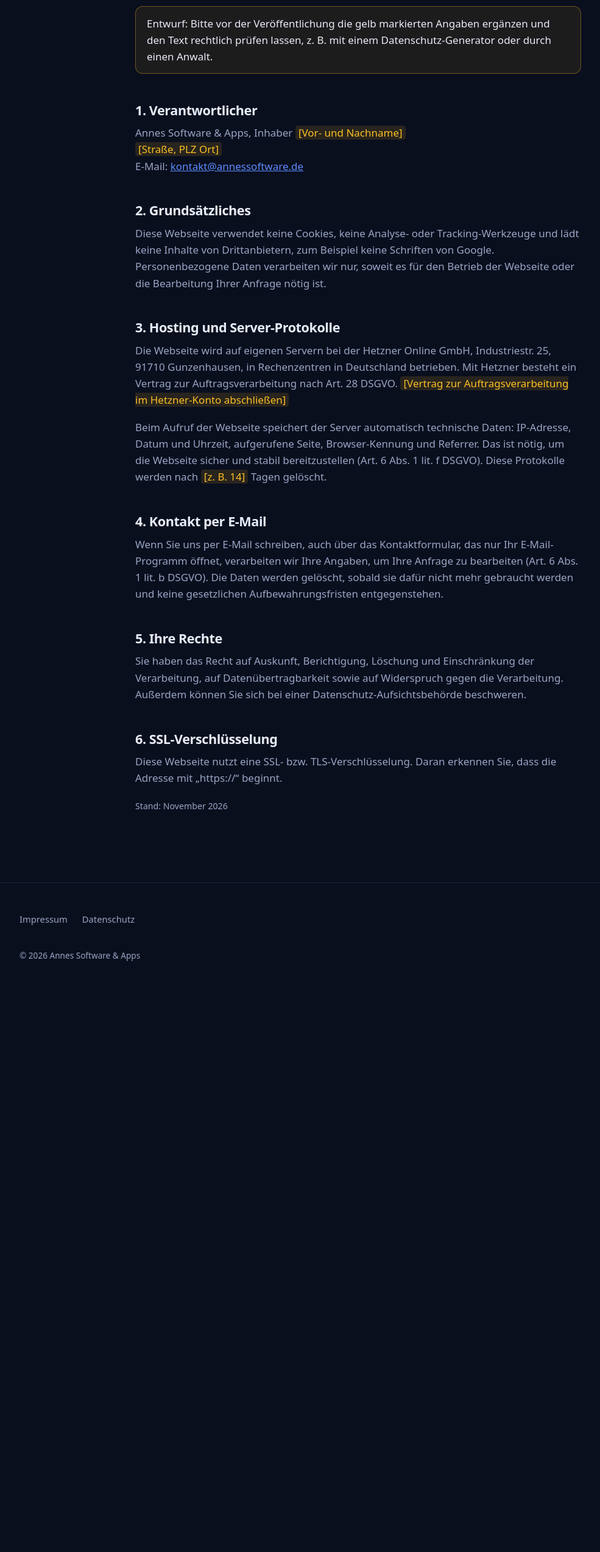
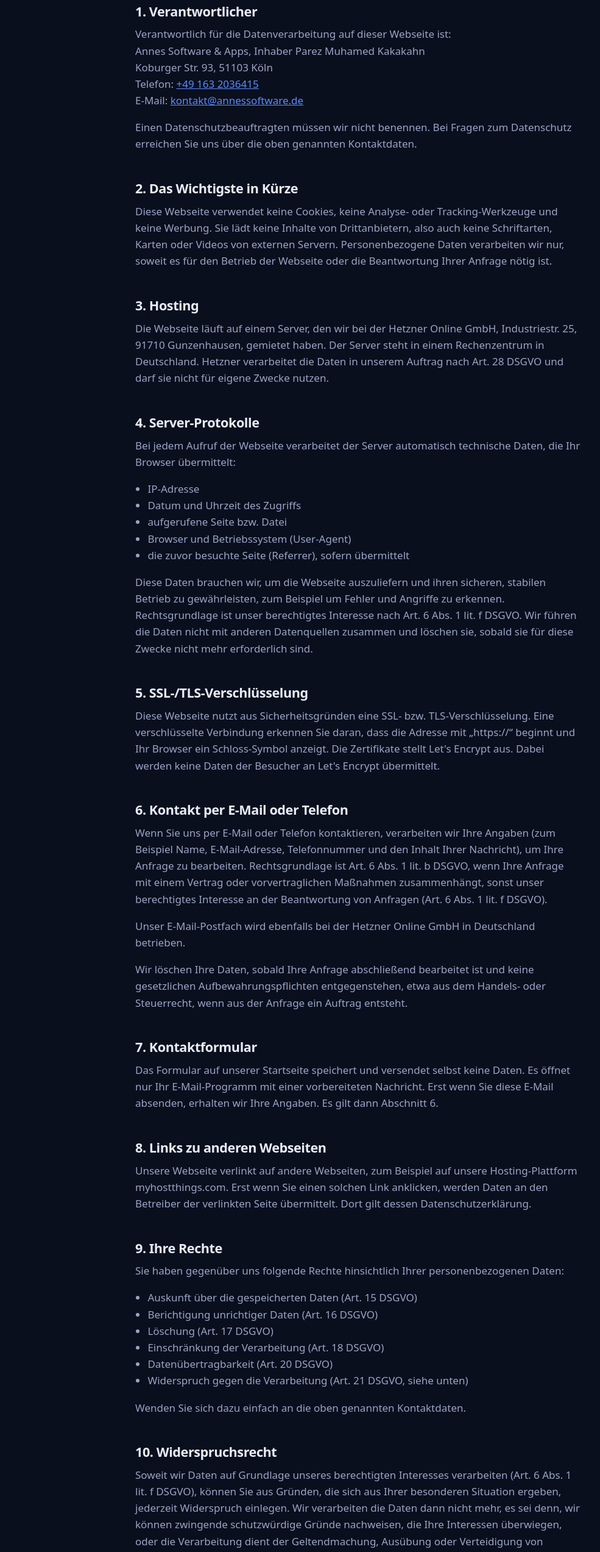
Before and after one commit to AnnesMuhamed/annessoftware.de, a plain HTML site: page site/datenschutz.html in a window 1280 px wide. Shown: the part 237-2782 px from the top of the page at 61% size, without its empty margins (52-1037 px from the left). Before the commit the page ends 1863 px from the top, so only its background shows below. Drawn offline with Linux system fonts and the light colour scheme.

Commit message:
Impressum und Datenschutzerklärung vollständig
Anbieterangaben, Kontakt und Verantwortlicher nach MStV eingetragen. Datenschutzerklärung um Hosting, Server-Protokolle, E-Mail-Kontakt, Kontaktformular, Links, Betroffenenrechte, Widerspruch und zuständige Aufsichtsbehörde (LDI NRW) ergänzt. Lange Überschriften brechen auf schmalen Bildschirmen um.

Co-Authored-By: Claude Opus 5.5 <noreply@anthropic.com>

```diff
--- a/site/datenschutz.html
+++ b/site/datenschutz.html
@@ -6,7 +6,7 @@
   <title>Datenschutz – Annes Software & Apps</title>
   <meta name="robots" content="noindex">
   <link rel="icon" href="favicon.svg" type="image/svg+xml">
-  <link rel="stylesheet" href="styles.css?v=1">
+  <link rel="stylesheet" href="styles.css?v=2">
 </head>
 <body>
   <header class="header">
@@ -22,30 +22,76 @@
   <main class="legal">
     <div class="wrap">
       <h1>Datenschutzerklärung</h1>
-      <p class="notice">Entwurf: Bitte vor der Veröffentlichung die gelb markierten Angaben ergänzen und den Text rechtlich prüfen lassen, z.&nbsp;B. mit einem Datenschutz-Generator oder durch einen Anwalt.</p>
 
       <h2>1. Verantwortlicher</h2>
       <p>
-        Annes Software &amp; Apps, Inhaber <span class="todo">[Vor- und Nachname]</span><br>
-        <span class="todo">[Straße, PLZ Ort]</span><br>
+        Verantwortlich für die Datenverarbeitung auf dieser Webseite ist:<br>
+        Annes Software &amp; Apps, Inhaber Parez Muhamed Kakakahn<br>
+        Koburger Str. 93, 51103 Köln<br>
+        Telefon: <a href="tel:+491632036415">+49 163 2036415</a><br>
         E-Mail: <a href="mailto:kontakt@annessoftware.de">kontakt@annessoftware.de</a>
       </p>
+      <p>Einen Datenschutzbeauftragten müssen wir nicht benennen. Bei Fragen zum Datenschutz erreichen Sie uns über die oben genannten Kontaktdaten.</p>
 
-      <h2>2. Grundsätzliches</h2>
-      <p>Diese Webseite verwendet keine Cookies, keine Analyse- oder Tracking-Werkzeuge und lädt keine Inhalte von Drittanbietern, zum Beispiel keine Schriften von Google. Personenbezogene Daten verarbeiten wir nur, soweit es für den Betrieb der Webseite oder die Bearbeitung Ihrer Anfrage nötig ist.</p>
+      <h2>2. Das Wichtigste in Kürze</h2>
+      <p>Diese Webseite verwendet keine Cookies, keine Analyse- oder Tracking-Werkzeuge und keine Werbung. Sie lädt keine Inhalte von Drittanbietern, also auch keine Schriftarten, Karten oder Videos von externen Servern. Personenbezogene Daten verarbeiten wir nur, soweit es für den Betrieb der Webseite oder die Beantwortung Ihrer Anfrage nötig ist.</p>
 
-      <h2>3. Hosting und Server-Protokolle</h2>
-      <p>Die Webseite wird auf eigenen Servern bei der Hetzner Online GmbH, Industriestr. 25, 91710 Gunzenhausen, in Rechenzentren in Deutschland betrieben. Mit Hetzner besteht ein Vertrag zur Auftragsverarbeitung nach Art. 28 DSGVO. <span class="todo">[Vertrag zur Auftragsverarbeitung im Hetzner-Konto abschließen]</span></p>
-      <p>Beim Aufruf der Webseite speichert der Server automatisch technische Daten: IP-Adresse, Datum und Uhrzeit, aufgerufene Seite, Browser-Kennung und Referrer. Das ist nötig, um die Webseite sicher und stabil bereitzustellen (Art. 6 Abs. 1 lit. f DSGVO). Diese Protokolle werden nach <span class="todo">[z. B. 14]</span> Tagen gelöscht.</p>
+      <h2>3. Hosting</h2>
+      <p>Die Webseite läuft auf einem Server, den wir bei der Hetzner Online GmbH, Industriestr. 25, 91710 Gunzenhausen, gemietet haben. Der Server steht in einem Rechenzentrum in Deutschland. Hetzner verarbeitet die Daten in unserem Auftrag nach Art. 28 DSGVO und darf sie nicht für eigene Zwecke nutzen.</p>
 
-      <h2>4. Kontakt per E-Mail</h2>
-      <p>Wenn Sie uns per E-Mail schreiben, auch über das Kontaktformular, das nur Ihr E-Mail-Programm öffnet, verarbeiten wir Ihre Angaben, um Ihre Anfrage zu bearbeiten (Art. 6 Abs. 1 lit. b DSGVO). Die Daten werden gelöscht, sobald sie dafür nicht mehr gebraucht werden und keine gesetzlichen Aufbewahrungsfristen entgegenstehen.</p>
+      <h2>4. Server-Protokolle</h2>
+      <p>Bei jedem Aufruf der Webseite verarbeitet der Server automatisch technische Daten, die Ihr Browser übermittelt:</p>
+      <ul>
+        <li>IP-Adresse</li>
+        <li>Datum und Uhrzeit des Zugriffs</li>
+        <li>aufgerufene Seite bzw. Datei</li>
+        <li>Browser und Betriebssystem (User-Agent)</li>
+        <li>die zuvor besuchte Seite (Referrer), sofern übermittelt</li>
+      </ul>
+      <p>Diese Daten brauchen wir, um die Webseite auszuliefern und ihren sicheren, stabilen Betrieb zu gewährleisten, zum Beispiel um Fehler und Angriffe zu erkennen. Rechtsgrundlage ist unser berechtigtes Interesse nach Art. 6 Abs. 1 lit. f DSGVO. Wir führen die Daten nicht mit anderen Datenquellen zusammen und löschen sie, sobald sie für diese Zwecke nicht mehr erforderlich sind.</p>
 
-      <h2>5. Ihre Rechte</h2>
-      <p>Sie haben das Recht auf Auskunft, Berichtigung, Löschung und Einschränkung der Verarbeitung, auf Datenübertragbarkeit sowie auf Widerspruch gegen die Verarbeitung. Außerdem können Sie sich bei einer Datenschutz-Aufsichtsbehörde beschweren.</p>
+      <h2>5. SSL-/TLS-Verschlüsselung</h2>
+      <p>Diese Webseite nutzt aus Sicherheitsgründen eine SSL- bzw. TLS-Verschlüsselung. Eine verschlüsselte Verbindung erkennen Sie daran, dass die Adresse mit „https://“ beginnt und Ihr Browser ein Schloss-Symbol anzeigt. Die Zertifikate stellt Let's Encrypt aus. Dabei werden keine Daten der Besucher an Let's Encrypt übermittelt.</p>
 
-      <h2>6. SSL-Verschlüsselung</h2>
-      <p>Diese Webseite nutzt eine SSL- bzw. TLS-Verschlüsselung. Daran erkennen Sie, dass die Adresse mit „https://“ beginnt.</p>
+      <h2>6. Kontakt per E-Mail oder Telefon</h2>
+      <p>Wenn Sie uns per E-Mail oder Telefon kontaktieren, verarbeiten wir Ihre Angaben (zum Beispiel Name, E-Mail-Adresse, Telefonnummer und den Inhalt Ihrer Nachricht), um Ihre Anfrage zu bearbeiten. Rechtsgrundlage ist Art. 6 Abs. 1 lit. b DSGVO, wenn Ihre Anfrage mit einem Vertrag oder vorvertraglichen Maßnahmen zusammenhängt, sonst unser berechtigtes Interesse an der Beantwortung von Anfragen (Art. 6 Abs. 1 lit. f DSGVO).</p>
+      <p>Unser E-Mail-Postfach wird ebenfalls bei der Hetzner Online GmbH in Deutschland betrieben.</p>
+      <p>Wir löschen Ihre Daten, sobald Ihre Anfrage abschließend bearbeitet ist und keine gesetzlichen Aufbewahrungspflichten entgegenstehen, etwa aus dem Handels- oder Steuerrecht, wenn aus der Anfrage ein Auftrag entsteht.</p>
+
+      <h2>7. Kontaktformular</h2>
+      <p>Das Formular auf unserer Startseite speichert und versendet selbst keine Daten. Es öffnet nur Ihr E-Mail-Programm mit einer vorbereiteten Nachricht. Erst wenn Sie diese E-Mail absenden, erhalten wir Ihre Angaben. Es gilt dann Abschnitt 6.</p>
+
+      <h2>8. Links zu anderen Webseiten</h2>
+      <p>Unsere Webseite verlinkt auf andere Webseiten, zum Beispiel auf unsere Hosting-Plattform myhostthings.com. Erst wenn Sie einen solchen Link anklicken, werden Daten an den Betreiber der verlinkten Seite übermittelt. Dort gilt dessen Datenschutzerklärung.</p>
+
+      <h2>9. Ihre Rechte</h2>
+      <p>Sie haben gegenüber uns folgende Rechte hinsichtlich Ihrer personenbezogenen Daten:</p>
+      <ul>
+        <li>Auskunft über die gespeicherten Daten (Art. 15 DSGVO)</li>
+        <li>Berichtigung unrichtiger Daten (Art. 16 DSGVO)</li>
+        <li>Löschung (Art. 17 DSGVO)</li>
+        <li>Einschränkung der Verarbeitung (Art. 18 DSGVO)</li>
+        <li>Datenübertragbarkeit (Art. 20 DSGVO)</li>
+        <li>Widerspruch gegen die Verarbeitung (Art. 21 DSGVO, siehe unten)</li>
+      </ul>
+      <p>Wenden Sie sich dazu einfach an die oben genannten Kontaktdaten.</p>
+
+      <h2>10. Widerspruchsrecht</h2>
+      <p>Soweit wir Daten auf Grundlage unseres berechtigten Interesses verarbeiten (Art. 6 Abs. 1 lit. f DSGVO), können Sie aus Gründen, die sich aus Ihrer besonderen Situation ergeben, jederzeit Widerspruch einlegen. Wir verarbeiten die Daten dann nicht mehr, es sei denn, wir können zwingende schutzwürdige Gründe nachweisen, die Ihre Interessen überwiegen, oder die Verarbeitung dient der Geltendmachung, Ausübung oder Verteidigung von Rechtsansprüchen.</p>
+
+      <h2>11. Beschwerderecht bei der Aufsichtsbehörde</h2>
+      <p>Sie können sich bei einer Datenschutz-Aufsichtsbehörde beschweren, wenn Sie meinen, dass die Verarbeitung Ihrer Daten gegen die DSGVO verstößt. Für uns zuständig ist:</p>
+      <p>
+        Landesbeauftragte für Datenschutz und Informationsfreiheit Nordrhein-Westfalen<br>
+        Kavalleriestraße 2–4, 40213 Düsseldorf<br>
+        <a href="https://www.ldi.nrw.de" rel="noopener">www.ldi.nrw.de</a>
+      </p>
+
+      <h2>12. Keine automatisierte Entscheidungsfindung</h2>
+      <p>Wir setzen keine automatisierte Entscheidungsfindung und kein Profiling nach Art. 22 DSGVO ein.</p>
+
+      <h2>13. Änderungen</h2>
+      <p>Wir passen diese Datenschutzerklärung an, wenn sich unsere Webseite oder die Rechtslage ändert. Es gilt die jeweils hier veröffentlichte Fassung.</p>
 
       <p><small>Stand: November 2026</small></p>
     </div>
--- a/site/styles.css
+++ b/site/styles.css
@@ -33,7 +33,7 @@ body {
 }
 img, svg { display: block; max-width: 100%; }
 a { color: inherit; }
-h1, h2, h3 { line-height: 1.15; letter-spacing: -0.02em; margin: 0 0 .5em; }
+h1, h2, h3 { line-height: 1.15; letter-spacing: -0.02em; margin: 0 0 .5em; overflow-wrap: break-word; hyphens: auto; }
 h1 { font-size: clamp(2.3rem, 5.4vw, 4rem); font-weight: 800; }
 h2 { font-size: clamp(1.8rem, 3.6vw, 2.6rem); font-weight: 750; }
 h3 { font-size: 1.2rem; font-weight: 700; }
@@ -264,7 +264,9 @@ p { margin: 0 0 1em; }
 /* Legal pages */
 .legal { padding: 72px 0 96px; }
 .legal .wrap { max-width: 780px; }
+.legal h1 { font-size: clamp(1.8rem, 7vw, 3rem); }
 .legal h2 { font-size: 1.35rem; margin-top: 2.2em; }
+.legal ul { padding-left: 1.2em; }
 .legal p, .legal li { color: var(--muted); }
 .legal a { color: var(--accent); }
 .legal .todo { background: rgba(251,191,36,.12); color: var(--busy); padding: 0 .3em; border-radius: 4px; }
```
Also changed, not shown: site/impressum.html (+20 -11 lines), site/index.html (+1 -1 lines).
